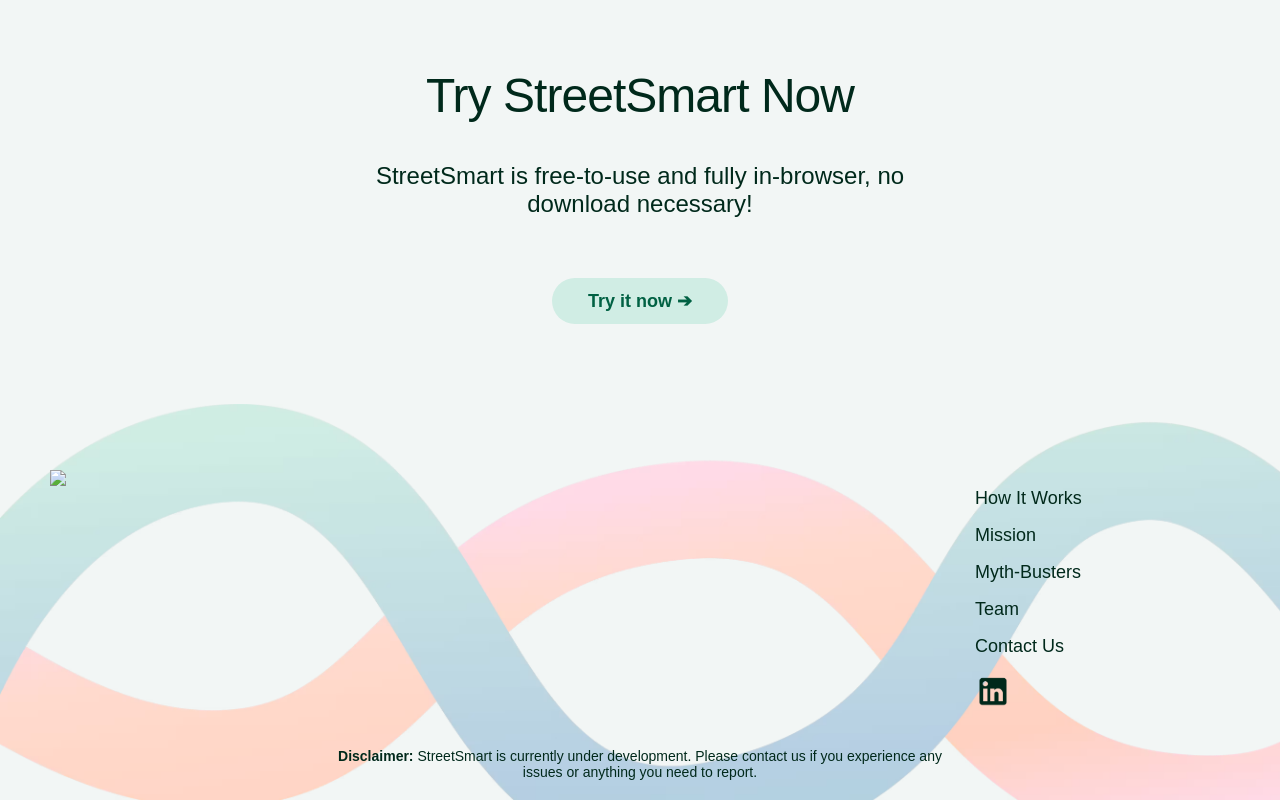
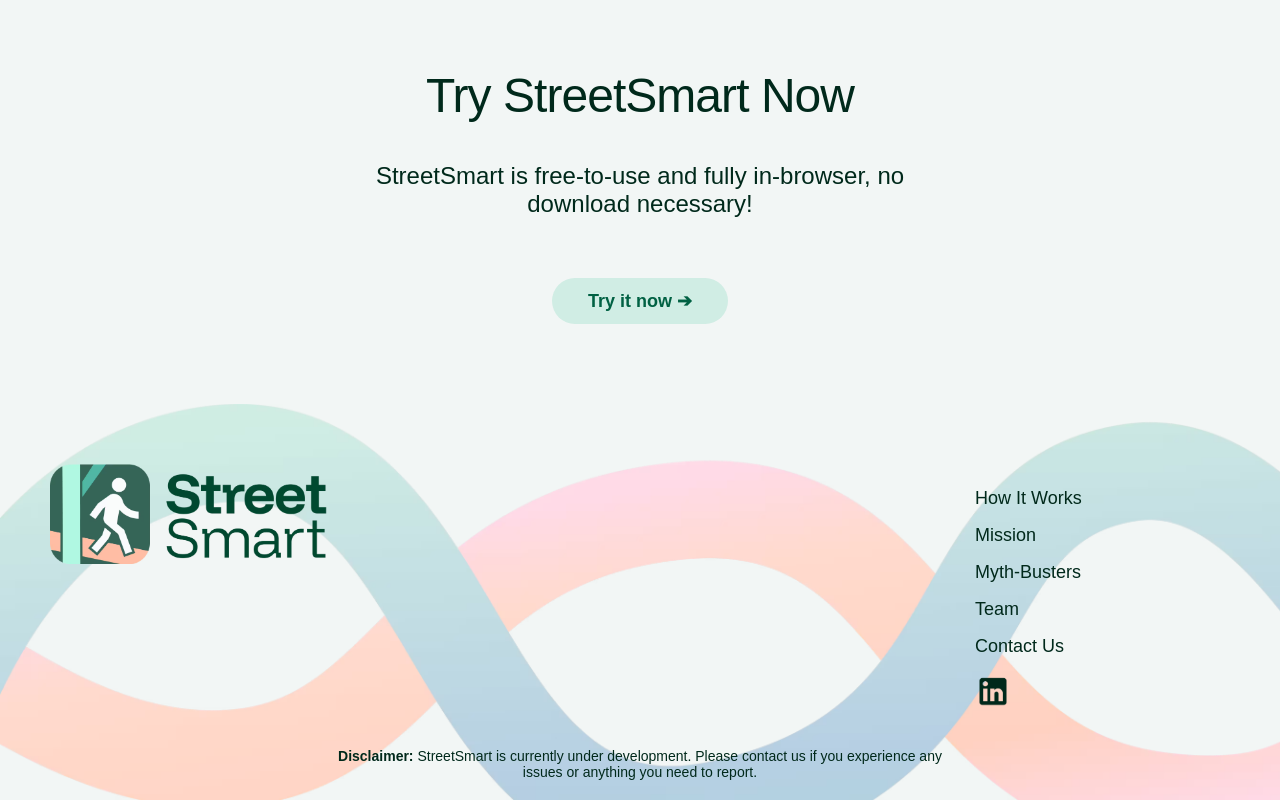
Before and after one commit to StudioDivercity-Streetsmart/StudioDivercity-Streetsmart.github.io, a plain HTML site: page index.html in a window 1280 px wide. Shown: the part 8318-9118 px from the top of the page. Drawn offline with Linux system fonts and the light colour scheme; a web font is replaced by a local one.

Commit message:
fixed footer logo

```diff
--- a/index.html
+++ b/index.html
@@ -378,7 +378,7 @@
 
 	<footer>
 		<div class="layout-row footer-row">
-			<div class="footer-image"><img class="footer-logo" src="assets/img/StreetSmart\ Footer Logo.avif"></div>
+			<div class="footer-image"><img class="footer-logo" src="assets/img/StreetSmartFooterLogo.avif"></div>
 			<div class="footer-links">
 				<ul>
 					<li><a href="#how-it-works">How It Works</a></li>
```
Also changed, not shown: assets/img/StreetSmartFooterLogo.avif (renamed from assets/img/StreetSmart Footer Logo.avif).
